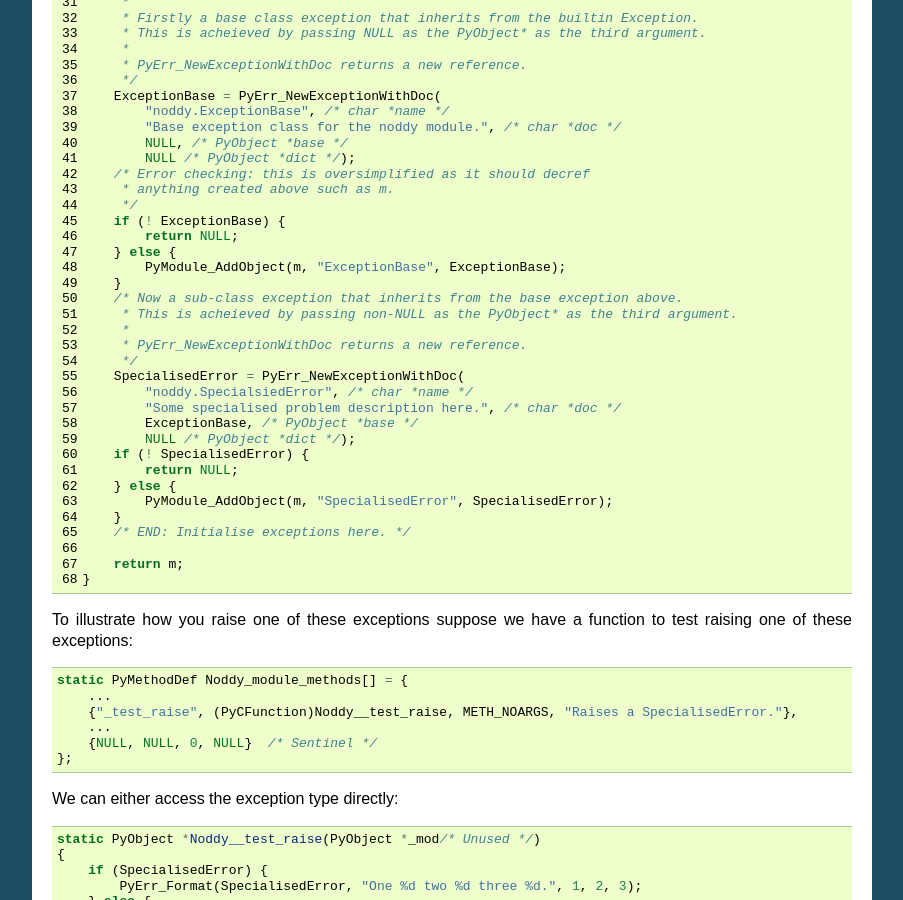
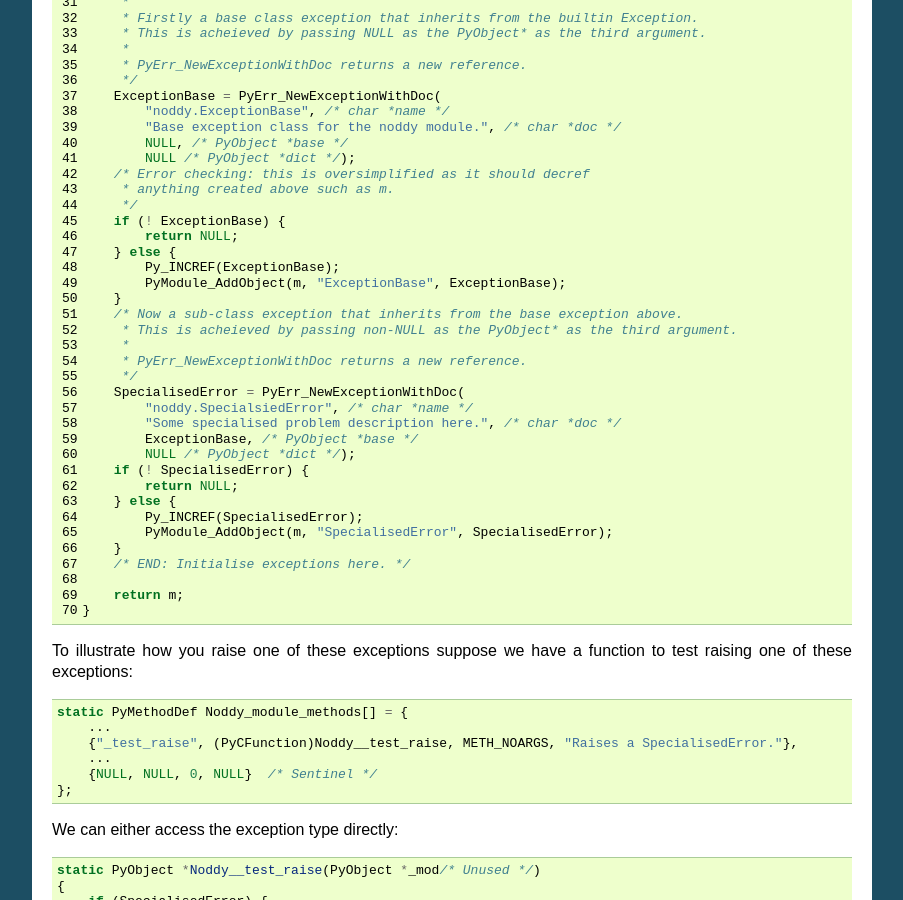
Before and after one commit to paulross/PythonExtensionPatterns, a Sphinx documentation site: the page built from doc/sphinx/source/exceptions.rst, in a window 1280 px wide and 900 px high, scrolled down 2661 px. Shown: the whole window, without its empty margins (198-1101 px from the left). Built offline with Sphinx 7.4.7, drawn with Linux system fonts in a browser that asks for light colours.

Commit message:
Exceptions doc: add Py_INCREF after creating new exception types
See best practice example in Python source: https://github.com/python/cpython/blob/master/Modules/_testcapimodule.c#L6733

```diff
--- a/doc/sphinx/source/exceptions.rst
+++ b/doc/sphinx/source/exceptions.rst
@@ -184,6 +184,7 @@ Often you need to create an Exception class that is specialised to a particular
         if (! ExceptionBase) {
             return NULL;
         } else {
+            Py_INCREF(ExceptionBase);
             PyModule_AddObject(m, "ExceptionBase", ExceptionBase);
         }
         /* Now a sub-class exception that inherits from the base exception above.
@@ -199,6 +200,7 @@ Often you need to create an Exception class that is specialised to a particular
         if (! SpecialisedError) {
             return NULL;
         } else {
+            Py_INCREF(SpecialisedError);
             PyModule_AddObject(m, "SpecialisedError", SpecialisedError);
         }
         /* END: Initialise exceptions here. */
```
